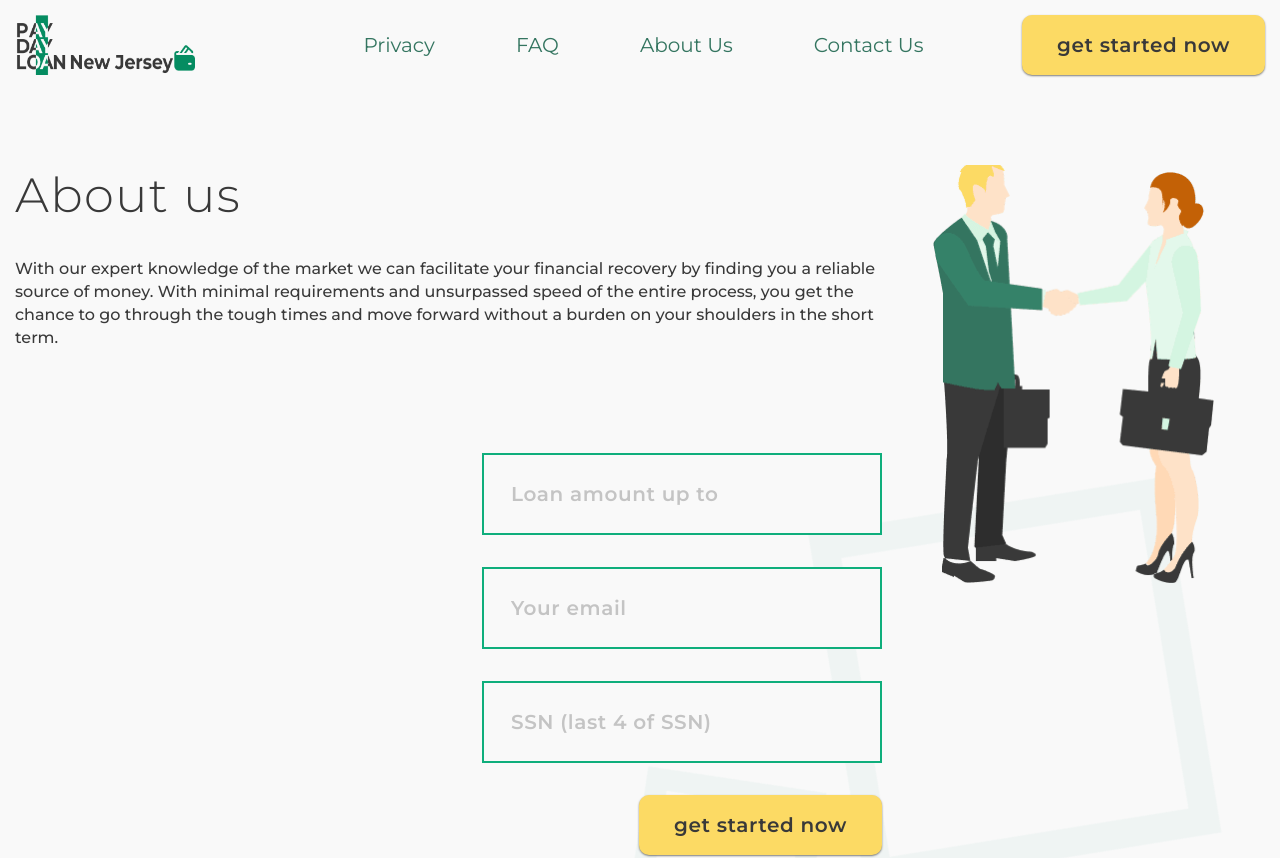
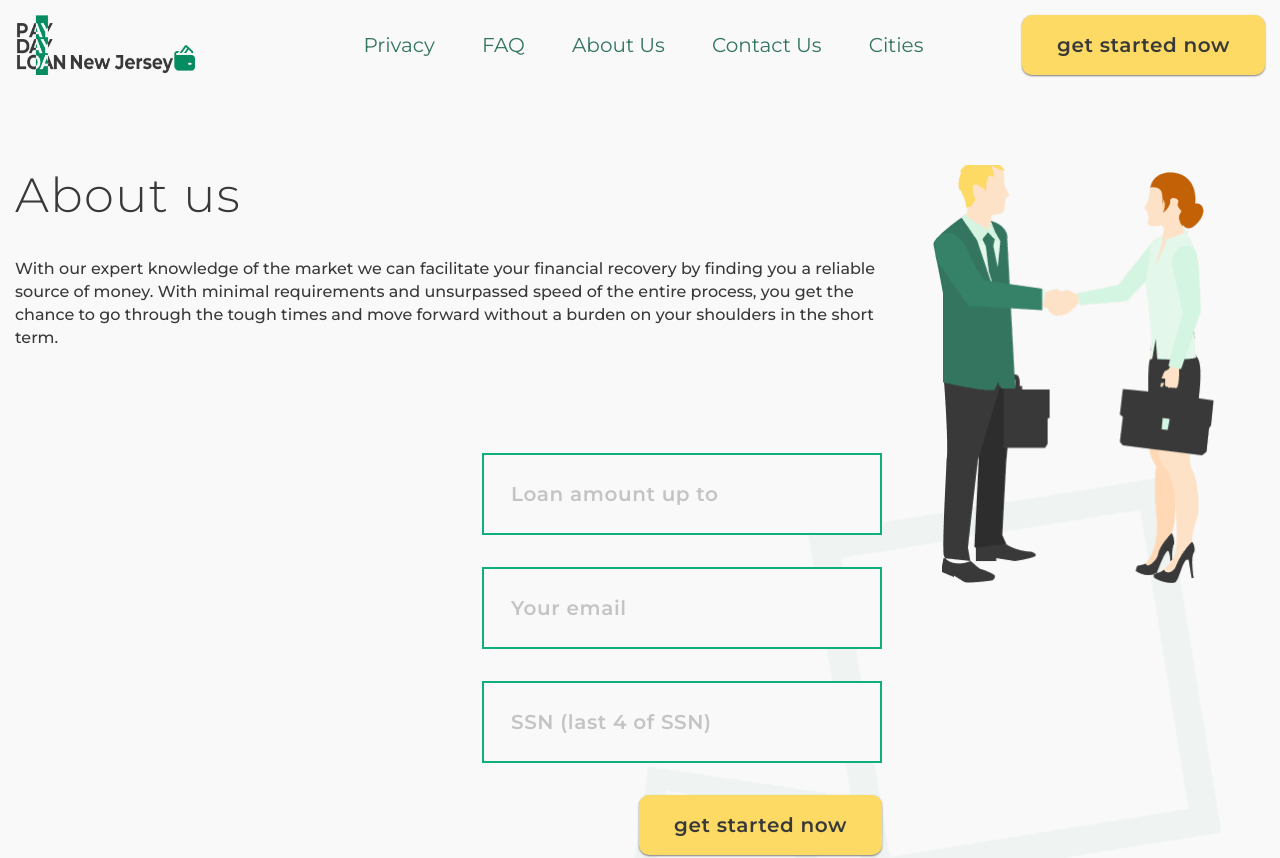
Before and after one commit to den-prof/1, a plain HTML site: page index-4.html in a window 1280 px wide. Shown: the top 858 px of the page. Drawn offline with nearby package versions, Linux system fonts and the light colour scheme.

Commit message:
Update index-4.html

```diff
--- a/index-4.html
+++ b/index-4.html
@@ -8,7 +8,7 @@
     <title>Передовая IT студия</title>
   </head>
   <body>
-    <header class="header-4">
+    <header class="header-4" id="header">
       <div class="wrapper">
         <div class="header__body"><a class="header__logo" href="index.html"><img class="logo" src="images/logo.png"/></a>
           <div class="burger">
@@ -24,7 +24,8 @@
               <li class="li"><a class="header-link" href="index-2.html">Privacy</a></li>
               <li class="li"><a class="header-link" href="index-3.html">FAQ</a></li>
               <li class="li"><a class="header-link" href="#">About Us</a></li>
-              <li><a class="header-link" href="index-5.html">Contact Us</a></li>
+              <li class="li"><a class="header-link" href="index-5.html">Contact Us</a></li>
+              <li><a class="header-link" href="index-6.html">Cities</a></li>
             </div>
           </div>
           <button class="header__button burger-button" type="button" id="btn">get started now</button>
```
